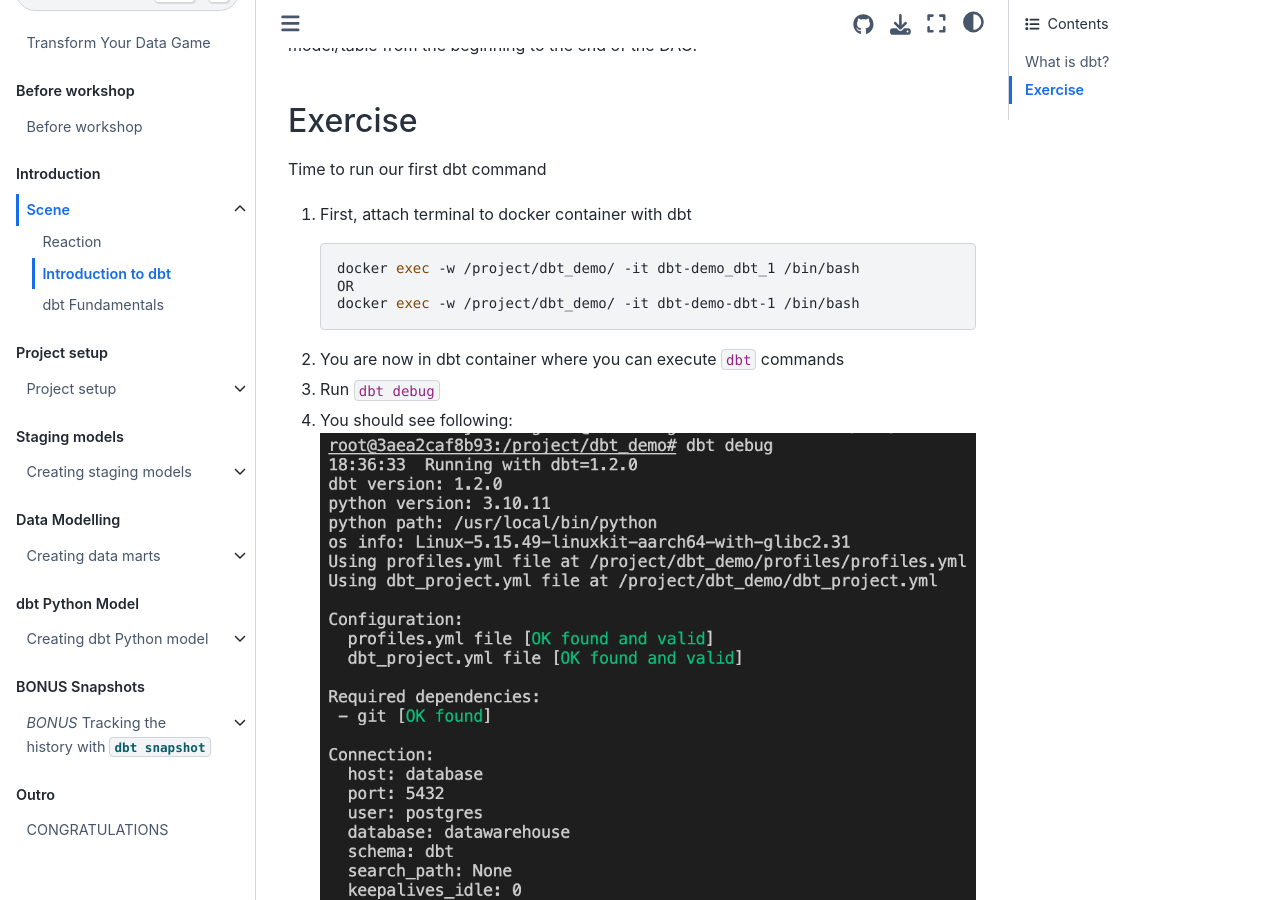
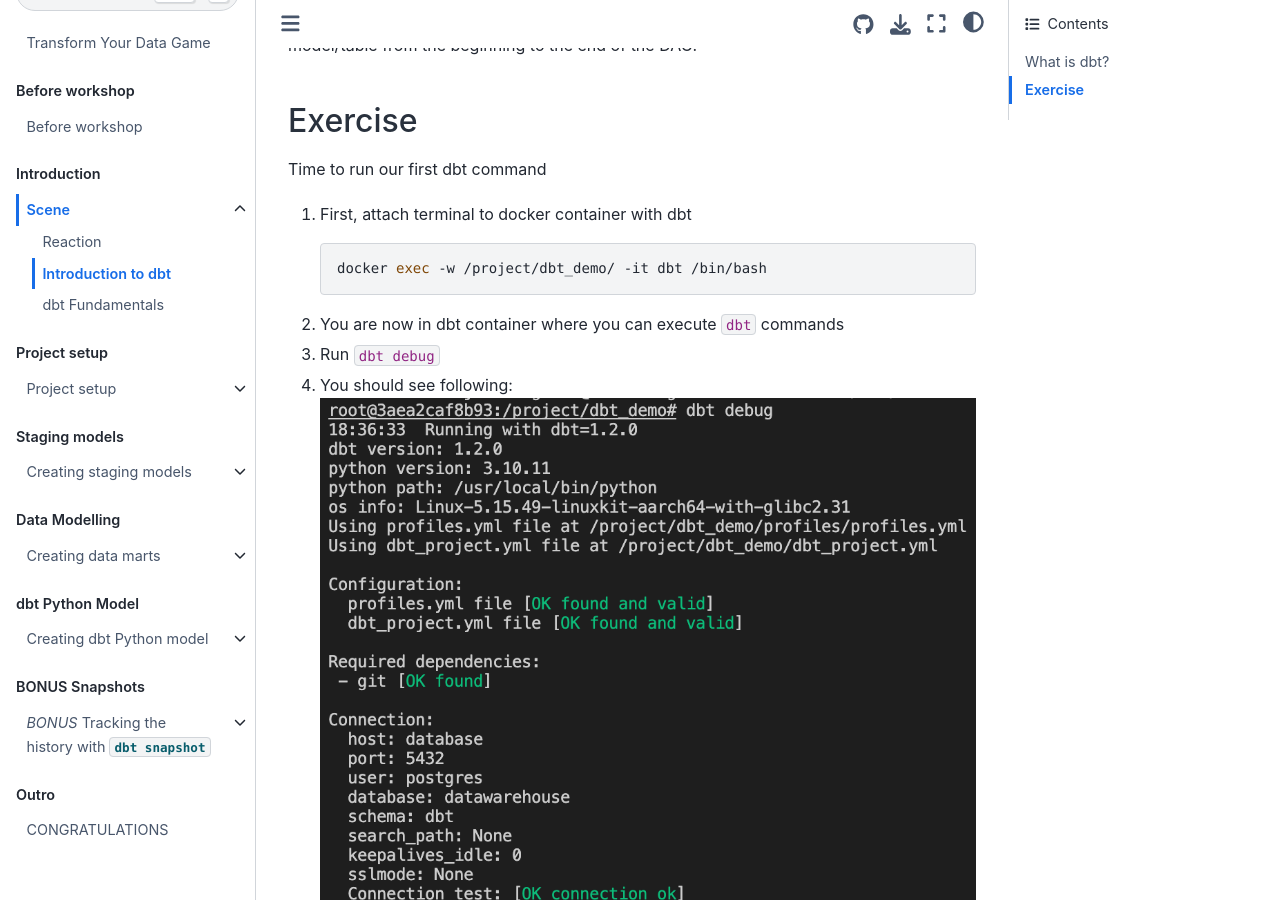
Before and after one commit to strvcom/dbt-workshop, a Jupyter Book: the page built from chapters/01/intro.md, in a window 1280 px wide and 900 px high, scrolled down 650 px. Built offline with Jupyter Book 1.0.4 settings and Sphinx 7.4.7 and the Sphinx Book theme 1.1.4, drawn with Linux system fonts in a browser that asks for light colours.

Commit message:
fix: docker name

````diff
--- a/chapters/01/intro.md
+++ b/chapters/01/intro.md
@@ -20,9 +20,7 @@ Time to run our first dbt command
 
 1. First, attach terminal to docker container with dbt
    ```bash
-   docker exec -w /project/dbt_demo/ -it dbt-demo_dbt_1 /bin/bash
-   OR
-   docker exec -w /project/dbt_demo/ -it dbt-demo-dbt-1 /bin/bash
+   docker exec -w /project/dbt_demo/ -it dbt /bin/bash
    ```
 2. You are now in dbt container where you can execute `dbt` commands
 3. Run `dbt debug`
````
Also changed, not shown: chapters/06/exercise.md (+1 -1 lines), dbt-demo/README.md (+1 -1 lines), 1 other file.
